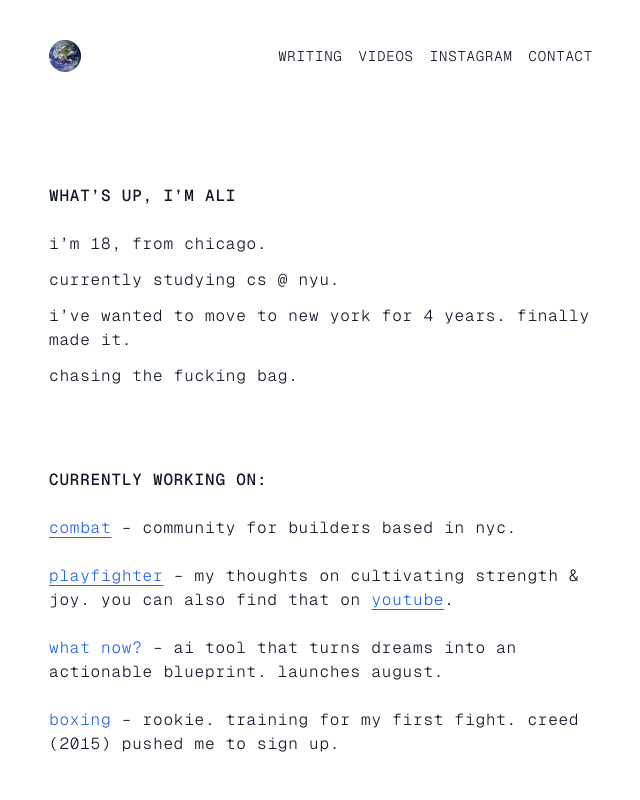
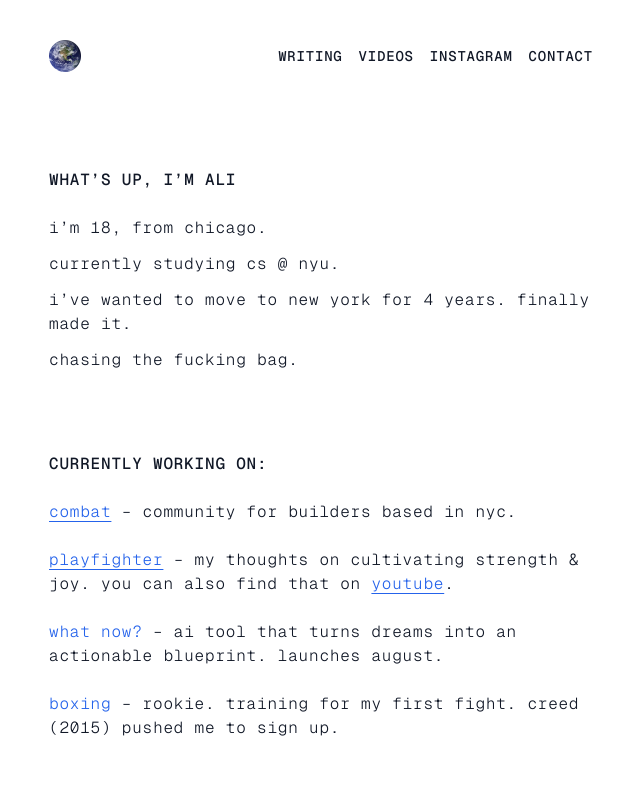
Before and after one commit to aliahunbaev/ahunbaev.com, a React (Vite) app: page / in a window 1280 px wide. Shown: the top 800 px of the page, without its empty margins (319-959 px from the left). Built offline with nearby package versions, Linux system fonts and the light colour scheme.

Commit message:
medium navink weight, decrease bottom margin of header

```diff
--- a/src/App.jsx
+++ b/src/App.jsx
@@ -8,11 +8,11 @@ export default function App() {
       <div className="max-w-xl mx-auto px-4 py-10 space-y-8 font-light text-md font-mono text-gray-900 tracking-wider">
 
       {/* Header */}
-      <header className="flex text-sm justify-between items-center font-regular mb-16">
+      <header className="flex text-sm justify-between items-center font-regular mb-12">
 
       <a href="/" className="block w-8 h-8"><img src="/favicon.png" alt="Home" className="w-full h-full object-contain" /></a>
 
-        <nav className="space-x-4 font-light text-sm uppercase">
+        <nav className="space-x-4 font-medium text-sm uppercase">
           <a class = "hover:text-blue-600 transition-colors duration-200" target="_blank" rel="noopener noreferrer" href="https://playfighter.substack.com">writing</a>
           <a class = "hover:text-blue-600 transition-colors duration-200" target="_blank" rel="noopener noreferrer" href="https://youtube.com/@ahunbaev">videos</a>
           <a class = "hover:text-blue-600 transition-colors duration-200" target="_blank" rel="noopener noreferrer" href="https://instagram.com/alizahunbaev">instagram</a>
```
